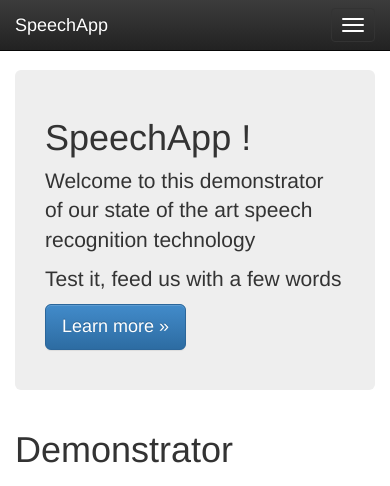
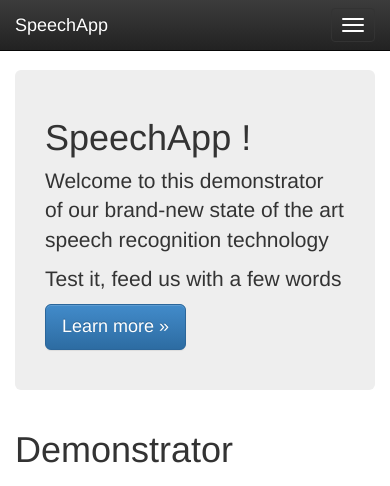
Before and after one commit to wumzi/speechapp, a plain HTML site: page index.html in a window 390 px wide. Shown: the top 486 px of the page. Drawn offline with Linux system fonts and the light colour scheme.

Commit message:
Brand new

```diff
--- a/index.html
+++ b/index.html
@@ -67,7 +67,7 @@
       <!-- Main jumbotron for a primary marketing message or call to action -->
       <div class="jumbotron">
         <h1>SpeechApp !</h1>
-        <p>Welcome to this demonstrator of our state of the art speech recognition technology</p>
+        <p>Welcome to this demonstrator of our brand-new state of the art speech recognition technology</p>
         <p>Test it, feed us with a few words</p>
         <p><a href="#services" class="btn btn-primary btn-lg" role="button">Learn more &raquo;</a></p>
       </div>
```
